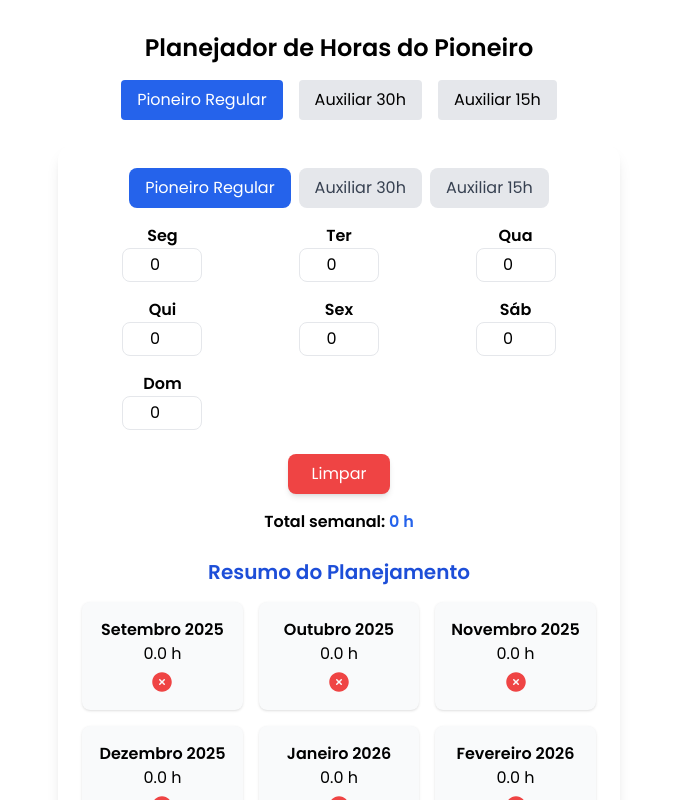
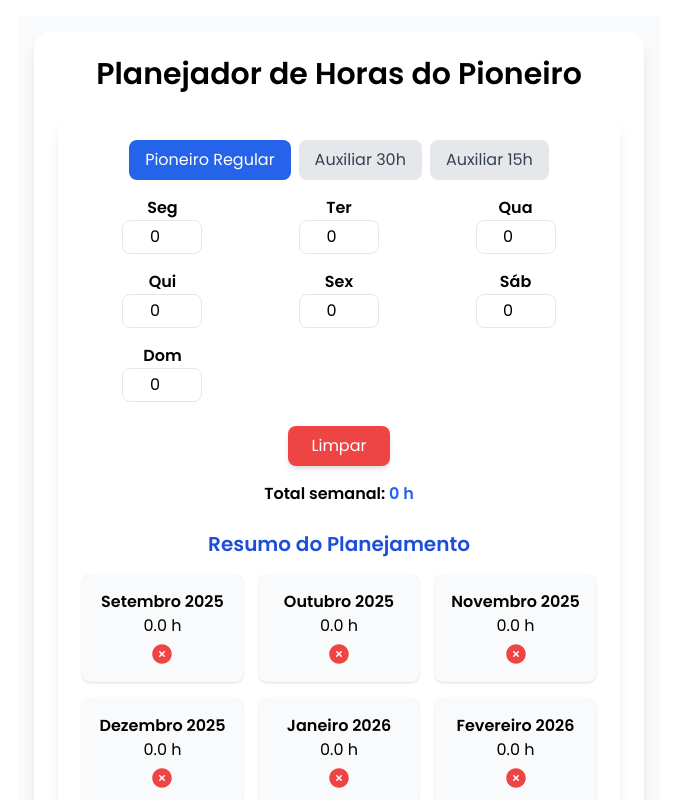
Before and after one commit to alansilvastos/planejador-horas-js, a Next.js app: page / in a window 1280 px wide. Shown: the top 800 px of the page, without its empty margins (301-978 px from the left). Built offline with nearby package versions, Linux system fonts and the light colour scheme.

Commit message:
Update page.jsx

```diff
--- a/app/page.jsx
+++ b/app/page.jsx
@@ -1,51 +1,15 @@
-'use client';
+"use client";
+import FormularioHoras from "../components/FormularioHoras";
 
-import { useState } from 'react';
-import FormularioHoras from '../components/FormularioHoras';
-
-export default function Home() {
-  const [tipoSelecionado, setTipoSelecionado] = useState('regular');
-
+export default function Page() {
   return (
-    <main className="flex flex-col items-center justify-center w-full max-w-5xl mx-auto p-4">
-      <h1 className="text-2xl font-bold mb-4 text-center">
-        Planejador de Horas do Pioneiro
-      </h1>
-
-      <div className="flex flex-wrap justify-center gap-4 mb-6">
-        <button
-          className={`px-4 py-2 rounded ${
-            tipoSelecionado === 'regular'
-              ? 'bg-blue-600 text-white'
-              : 'bg-gray-200'
-          }`}
-          onClick={() => setTipoSelecionado('regular')}
-        >
-          Pioneiro Regular
-        </button>
-        <button
-          className={`px-4 py-2 rounded ${
-            tipoSelecionado === 'auxiliar30'
-              ? 'bg-blue-600 text-white'
-              : 'bg-gray-200'
-          }`}
-          onClick={() => setTipoSelecionado('auxiliar30')}
-        >
-          Auxiliar 30h
-        </button>
-        <button
-          className={`px-4 py-2 rounded ${
-            tipoSelecionado === 'auxiliar15'
-              ? 'bg-blue-600 text-white'
-              : 'bg-gray-200'
-          }`}
-          onClick={() => setTipoSelecionado('auxiliar15')}
-        >
-          Auxiliar 15h
-        </button>
+    <main className="flex flex-col items-center justify-center min-h-screen p-4 bg-gray-50">
+      <div className="bg-white rounded-2xl shadow-lg p-6 w-full max-w-4xl">
+        <h1 className="text-3xl font-bold text-center mb-6">
+          Planejador de Horas do Pioneiro
+        </h1>
+        <FormularioHoras />
       </div>
-
-      <FormularioHoras tipo={tipoSelecionado} />
     </main>
   );
 }
```
